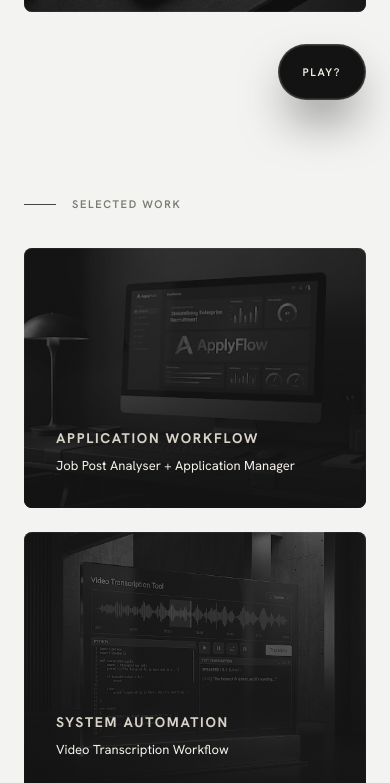
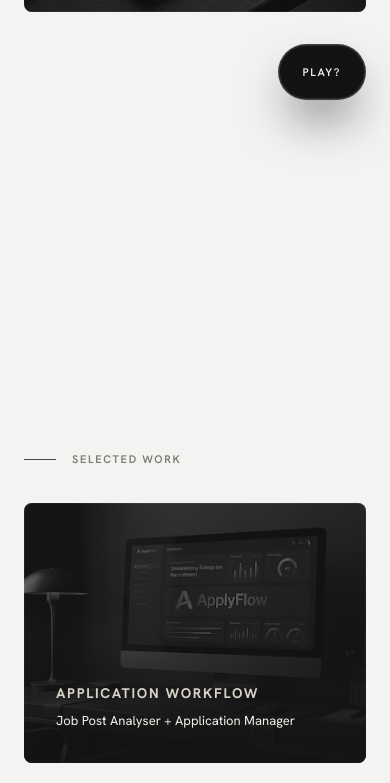
Before and after one commit to pwg011/portfolio-project, a Next.js app: page / in a window 390 px wide. Shown: the part 720-1503 px from the top of the page. Built offline with nearby package versions, Linux system fonts and the light colour scheme.

Commit message:
Add section spacing

```diff
--- a/app/globals.css
+++ b/app/globals.css
@@ -35,6 +35,23 @@ body {
 
 main {
   background: #f3f3f1;
+}
+
+.hero + #work,
+#work + .services-section {
+  margin-top: 381px;
+}
+
+.services-section + .section {
+  margin-top: 390px;
+}
+
+.section + .about {
+  margin-top: 403px;
+}
+
+.about + .contact {
+  margin-top: 429px;
 }
 
 a {
@@ -792,6 +809,26 @@ h1 {
     --page-padding: 24px;
   }
 
+  .hero + #work {
+    margin-top: 255px;
+  }
+
+  #work + .services-section {
+    margin-top: 246px;
+  }
+
+  .services-section + .section {
+    margin-top: 255px;
+  }
+
+  .section + .about {
+    margin-top: 278px;
+  }
+
+  .about + .contact {
+    margin-top: 303px;
+  }
+
   .site-header {
     padding: 10px 20px;
   }
```
